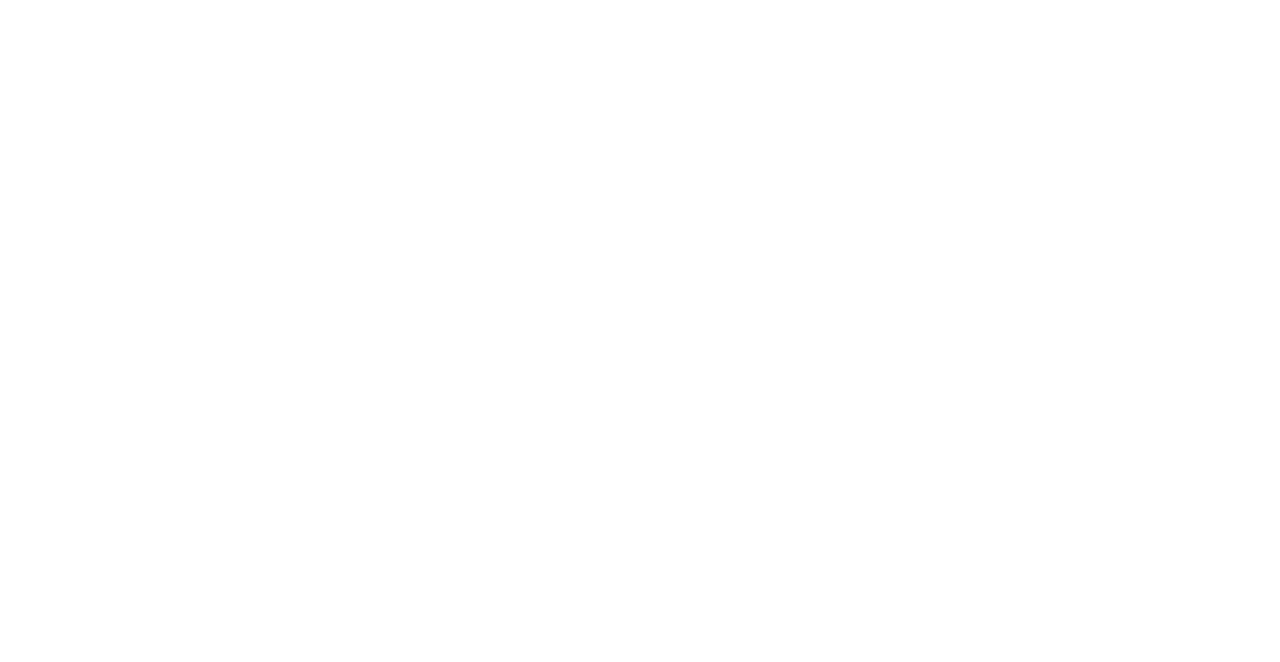
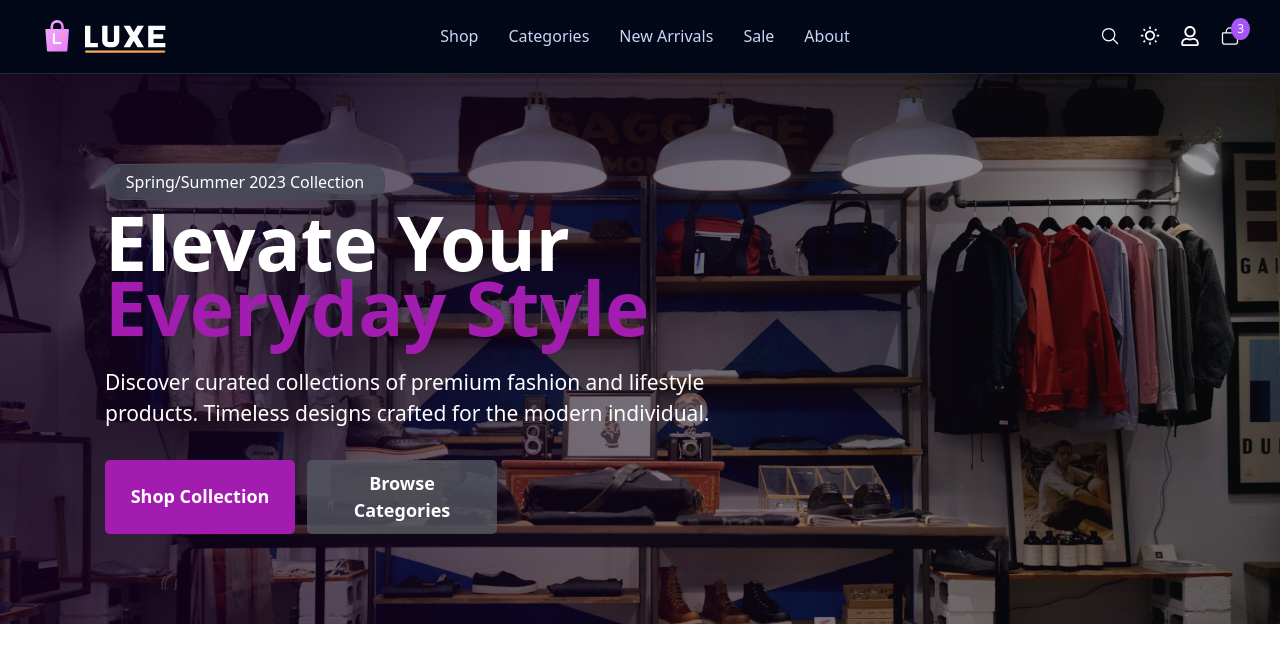
Before and after one commit to hasnainasif0761/SMIT-React-Class-section, a React (Create React App) app: page /shop in a window 1280 px wide. Before the commit this address had no page. Shown: the top 662 px of the page. Built offline with nearby package versions, Linux system fonts and the light colour scheme.

Commit message:
11-Updation

```diff
--- a/public/index.html
+++ b/public/index.html
@@ -25,7 +25,7 @@
       work correctly both with client-side routing and a non-root public URL.
       Learn how to configure a non-root public URL by running `npm run build`.
     -->
-    <title>React App</title>
+    <title>Luxe - Modern Fashion &amp; Lifestyle</title>
   </head>
   <body>
     <noscript>You need to enable JavaScript to run this app.</noscript>
--- /dev/null
+++ b/src/assets/css/Home.css
@@ -0,0 +1,48 @@
+.homeCont
+{
+    width: 100%;
+    height: 550px;
+    background-image: linear-gradient(to left, #0f131467,#160222c2), url('../image/banner.jpg');
+    background-repeat: no-repeat;
+    background-size: cover;
+    margin-bottom: 10px;
+    display: flex;
+    justify-content: start;
+    align-items: center;
+    padding-left: 100px;
+}
+.hero-bage p
+{
+    width: 280px;
+    color: white;
+    padding: 5px 10px;
+    text-align: center;
+    border-radius: 15px;
+    background: #464b57b9;
+    font-weight: 500;
+    border: 1px solid #464b57f9;
+}
+.heroContent
+{
+    width: 55%;
+    height: auto;
+    display: flex;
+    flex-direction: column;
+    gap: 10px;
+    justify-content: center;
+    padding: 10px 5px;
+}
+.heroContent h2
+{
+    font-size: 75px;
+    font-weight: 700;
+    line-height: 65px;
+    margin-bottom: 5px;
+    color: white;
+}
+.heroContent .para
+{
+    width: 100%;
+    font-size: 21px;
+    color: white;
+}
--- a/src/assets/css/Navbar.css
+++ b/src/assets/css/Navbar.css
@@ -42,7 +42,7 @@
 }
 
 .nav-links li a:hover {
-  color: white;
+  color: #A21CAF;
 }
 
 /* RIGHT ICONS */
--- a/src/index.css
+++ b/src/index.css
@@ -4,3 +4,7 @@
   margin: 0;
   box-sizing: border-box;
 }
+::selection
+{
+  background: #A21CAF;
+}
--- /dev/null
+++ b/src/pages/Button.jsx
@@ -0,0 +1,21 @@
+import React from 'react'
+
+function Button(props) {
+    let bgColor = props.bg
+    const btnCont = {
+        width:'190px',
+        background: bgColor ? bgColor : '#A21CAF'  ,
+        padding:'10px 15px',
+        borderRadius:'5px',
+        fontSize:'18px',
+        fontWeight:'600',
+        color:'white'
+    }
+  return (
+    <>
+    <button style={btnCont}>{props.title}</button>
+    </>
+  )
+}
+
+export default Button
--- a/src/pages/HeroSection.jsx
+++ b/src/pages/HeroSection.jsx
@@ -1,29 +1,25 @@
 import React from 'react'
-import { Swiper,SwiperSlide } from 'swiper/react'
-
-import 'swiper/css';
-import 'swiper/css/pagination'
-
-import '../App.css'
-
-import { Pagination } from 'swiper/modules';
+import '../assets/css/Home.css'
+import Navbar from './Navbar'
+import Button from './Button'
 
 const HeroSection = () => {
   return (
     <>
-      <Swiper
-      pagination={{
-        dynamicBullets:true,
-      }}
-      modules={[Pagination]}
-      className="mySwiper"
-      >
-        <SwiperSlide>
-            <img src="https://static.vecteezy.com/system/resources/previews/004/299/835/non_2x/online-shopping-on-phone-buy-sell-business-digital-web-banner-application-money-advertising-payment-ecommerce-illustration-search-free-vector.jpg" alt="" />
-        </SwiperSlide>
-        <SwiperSlide>Slider no 2</SwiperSlide>
-        <SwiperSlide>Slider no 3</SwiperSlide>
-      </Swiper>
+    <Navbar/>
+    <div className='homeCont'>
+      <div className='heroContent'>
+        <div className='hero-bage'>
+          <p>Spring/Summer 2023 Collection</p>
+        </div>
+        <h2>Elevate Your <br/> <span style={{color:'#A21CAF'}}>Everyday Style</span></h2>
+        <p className='para mt-3'>Discover curated collections of premium fashion and lifestyle products. Timeless designs crafted for the modern individual.</p>
+        <div className='flex gap-3 mt-5'>
+        <Button title="Shop Collection" />
+        <Button title="Browse Categories" bg="#565a64c3" hover-Color="white"/>
+        </div>
+      </div>
+    </div>
     </>
   )
 }
--- a/src/routes/Navigation.js
+++ b/src/routes/Navigation.js
@@ -4,6 +4,7 @@
 import About from '../pages/About'
 import Services from '../pages/Services'
 import Contact from '../pages/Contact'
+import HeroSection from '../pages/HeroSection'
 
 const Navigation = () => {
   return (
@@ -11,7 +12,7 @@
         <Routes>
             <Route path='/' element={<Navbar/>}/>
             <Route path='/about' element={<About/>}/>
-            <Route path='/services' element={<Services/>}/>
+            <Route path='/shop' element={<HeroSection/>}/>
             <Route path='/contact' element={<Contact/>}/>
         </Routes>
     </BrowserRouter>
```
Also changed, not shown: src/assets/image/banner.jpg (added).
